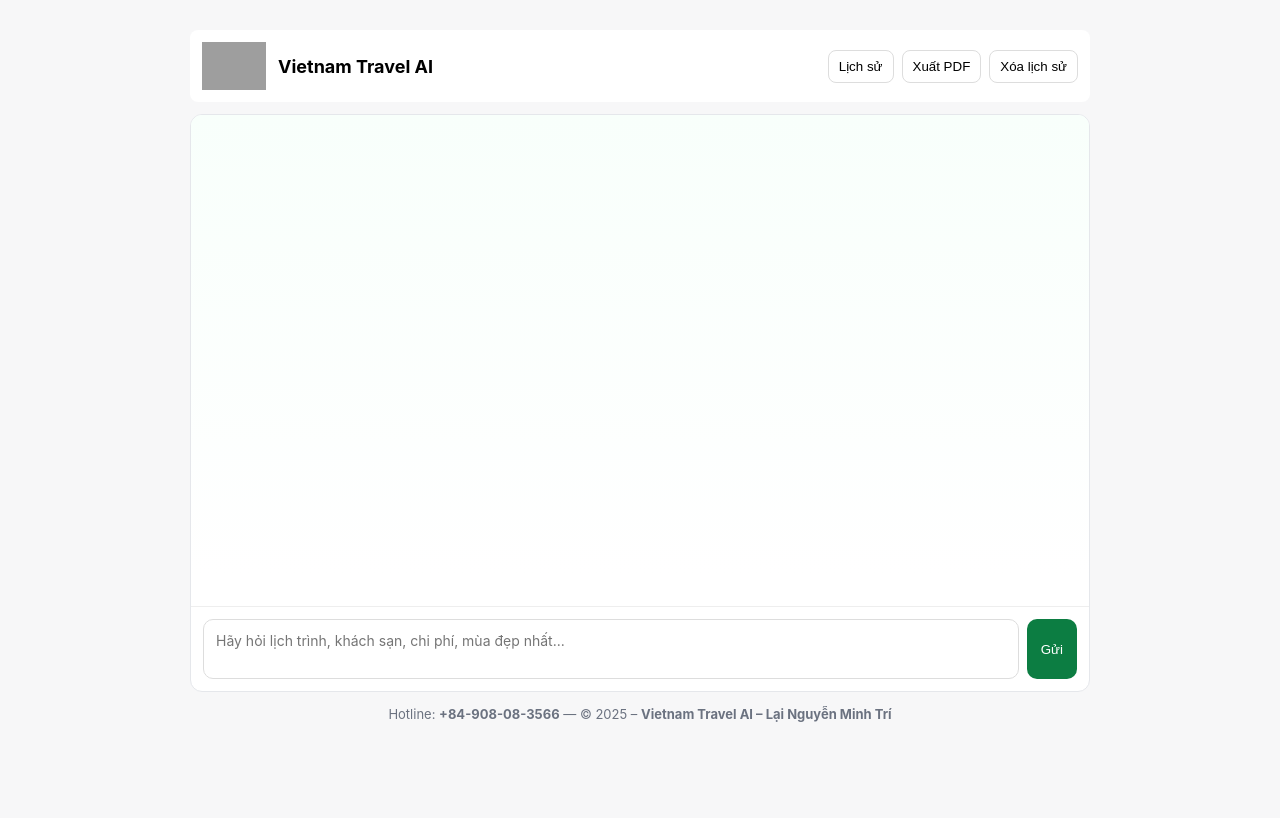
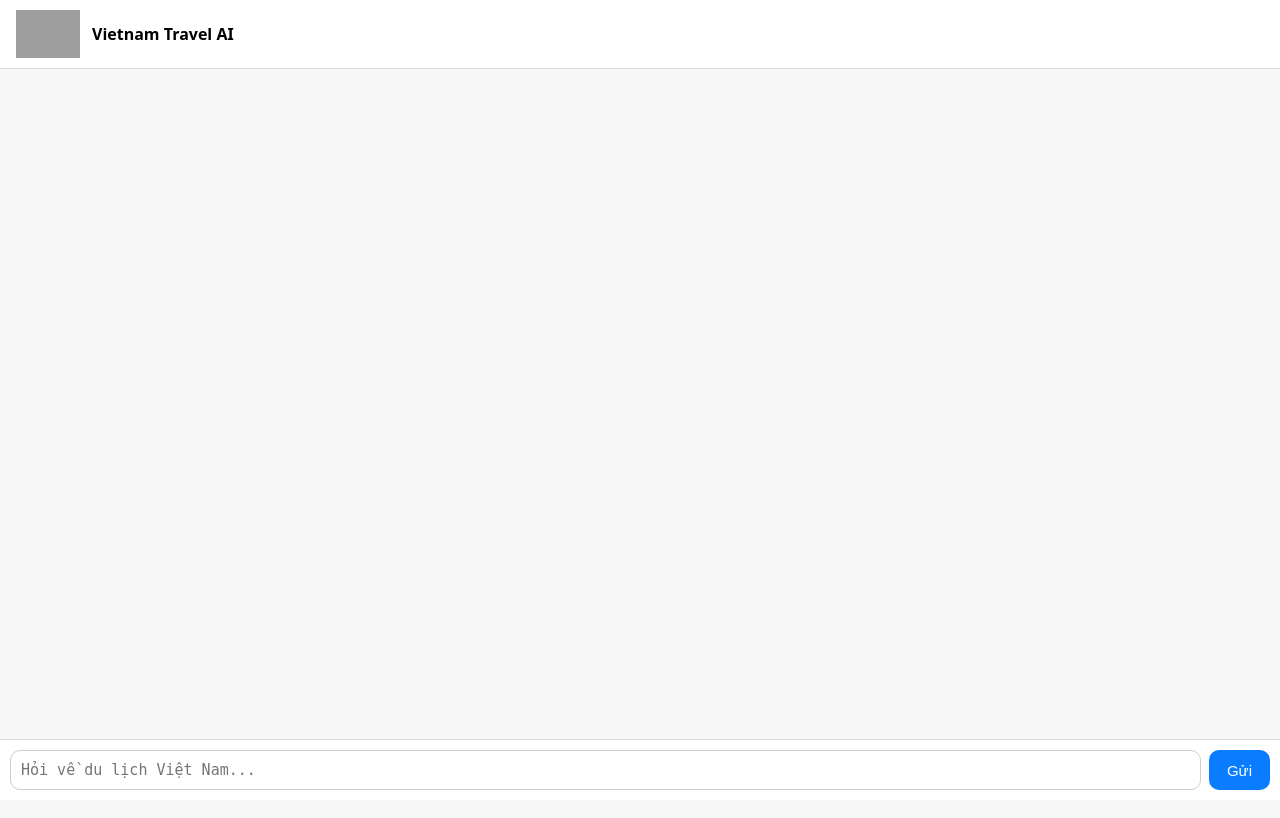
Before and after one commit to minhtriizkooooo-sys/Vietnam-Travel-AI, a Flask app: page / in a window 1280 px wide. After the commit the page ends 790 px from the top, so only its background shows below. Run offline with Flask 3, Linux system fonts and the light colour scheme; data that the repository does not hold is empty; grey boxes are pictures that could not be loaded.

Commit message:
Update ui.html

```diff
--- a/templates/ui.html
+++ b/templates/ui.html
@@ -1,192 +1,232 @@
-<!doctype html>
+<!DOCTYPE html>
 <html lang="vi">
 <head>
-  <meta charset="utf-8" />
-  <meta name="viewport" content="width=device-width,initial-scale=1" />
+<meta charset="UTF-8">
+<meta name="viewport" content="width=device-width, initial-scale=1.0">
 <title>Vietnam Travel AI</title>
 
 <style>
 :root{
     --bg:#f7f7f8;
-      --card:#ffffff;
-      --accent:#0c7d42;
-      --muted:#6b7280;
+    --user:#d2f4ea;
+    --bot:#ffffff;
+    --primary:#0a7cff;
 }
 
-    html,body{
-      height:100%;
+*{box-sizing:border-box}
+body{
     margin:0;
-      font-family:Inter,"Segoe UI",Arial,sans-serif;
+    font-family: system-ui, -apple-system, BlinkMacSystemFont;
     background:var(--bg);
-    }
-
-    .app{
-      max-width:900px;
-      margin:18px auto;
-      padding:12px;
+    display:flex;
+    flex-direction:column;
+    height:100vh;
 }
 
 header{
+    background:#fff;
+    border-bottom:1px solid #ddd;
+    padding:10px 16px;
     display:flex;
     align-items:center;
     gap:12px;
-      background:var(--card);
-      padding:12px;
-      border-radius:8px;
 }
 
-    header img{height:48px}
-    header h1{margin:0;font-size:18px}
-
-    .toolbar-btn{
-      padding:8px 10px;
-      border-radius:8px;
-      border:1px solid #ddd;
-      background:white;
-      cursor:pointer;
+header img{
+    height:48px;
+    max-width:180px;
+    object-fit:contain;
 }
 
-    .chat-shell{
+header .title{
+    font-weight:600;
+    font-size:16px;
+}
+
+#chat{
+    flex:1;
+    overflow-y:auto;
+    padding:16px;
     display:flex;
     flex-direction:column;
-      background:var(--card);
-      margin-top:12px;
-      border-radius:12px;
-      overflow:hidden;
-      height:72vh;
-      border:1px solid #e5e7eb;
+    gap:12px;
 }
 
-    .messages{
-      flex:1;
-      padding:18px;
-      overflow:auto;
-      background:linear-gradient(180deg,#f8fffb,white);
+.msg{
+    max-width:85%;
+    padding:12px 14px;
+    border-radius:14px;
+    line-height:1.5;
+    white-space:pre-wrap;
+    word-break:break-word;
 }
 
-    .bubble{
-      max-width:75%;
-      padding:10px 12px;
-      border-radius:12px;
-      margin:8px 0;
-      white-space:pre-wrap;
-      line-height:1.4;
+.user{
+    align-self:flex-end;
+    background:var(--user);
+    border-bottom-right-radius:4px;
 }
 
-    .bubble.user{
-      margin-left:auto;
-      background:var(--accent);
-      color:white;
+.bot{
+    align-self:flex-start;
+    background:var(--bot);
+    border:1px solid #ddd;
+    border-bottom-left-radius:4px;
 }
 
-    .bubble.bot{
-      background:#f3f4f6;
-      color:#111;
+.media{
+    display:flex;
+    gap:8px;
+    flex-wrap:wrap;
+    margin-top:6px;
 }
 
-    .img-row{
-      display:flex;
-      gap:8px;
-      margin-top:8px;
-      flex-wrap:wrap;
-    }
-
-    .img-row img{
-      width:140px;
-      height:90px;
-      object-fit:cover;
+.media img, .media iframe{
+    max-width:160px;
     border-radius:8px;
 }
 
 .suggestions{
     display:flex;
+    flex-wrap:wrap;
     gap:8px;
-      flex-wrap:wrap;
     margin-top:8px;
 }
 
 .suggestions button{
-      background:white;
-      border:1px solid #ddd;
-      padding:8px 10px;
+    background:#eef2ff;
+    border:1px solid #c7d2fe;
+    border-radius:999px;
+    padding:6px 12px;
+    cursor:pointer;
+    font-size:14px;
+}
+
+footer{
+    background:#fff;
+    border-top:1px solid #ddd;
+    padding:10px;
+}
+
+.input-wrap{
+    display:flex;
+    gap:8px;
+}
+
+textarea{
+    flex:1;
+    resize:none;
+    padding:10px;
     border-radius:10px;
+    border:1px solid #ccc;
+    font-size:15px;
+}
+
+button.send{
+    background:var(--primary);
+    color:#fff;
+    border:none;
+    padding:0 18px;
+    border-radius:10px;
+    font-size:15px;
     cursor:pointer;
 }
 
-    .input-row{
-      display:flex;
-      padding:12px;
-      border-top:1px solid #eee;
-      gap:8px;
-    }
-
-    .input-row textarea{
-      flex:1;
-      padding:12px;
-      border-radius:10px;
-      border:1px solid #ddd;
-      resize:none;
-      font-family:inherit;
-      font-size:14px;
-    }
-
-    .input-row button{
-      background:var(--accent);
-      color:white;
-      border:none;
-      padding:10px 14px;
-      border-radius:10px;
-      cursor:pointer;
-    }
-
-    footer{
-      margin-top:14px;
-      text-align:center;
-      color:var(--muted);
-      font-size:13px;
+@media(max-width:600px){
+    header img{height:40px}
+    .msg{max-width:95%}
 }
 </style>
 </head>
 
 <body>
-<div class="app">
 
 <header>
-    <img src="/static/Logo_Marie_Curie.png" alt="Logo">
-    <div>
-      <h1>Vietnam Travel AI</h1>
-      <div style="font-size:13px;color:var(--muted)"></div>
-    </div>
-    <div style="margin-left:auto;display:flex;gap:8px">
-      <button id="btn-history" class="toolbar-btn">Lịch sử</button>
-      <button id="btn-export" class="toolbar-btn">Xuất PDF</button>
-      <button id="btn-clear" class="toolbar-btn">Xóa lịch sử</button>
-    </div>
+    <img src="/static/logo.png" alt="Logo">
+    <div class="title">Vietnam Travel AI</div>
 </header>
 
-  <div class="chat-shell">
-    <div id="messages" class="messages"></div>
-
-    <div style="padding:12px">
-      <div id="suggestions" class="suggestions"></div>
-    </div>
-
-    <div class="input-row">
-      <textarea
-        id="msg"
-        rows="2"
-        placeholder="Hãy hỏi lịch trình, khách sạn, chi phí, mùa đẹp nhất..."
-      ></textarea>
-      <button id="send">Gửi</button>
-    </div>
-  </div>
+<div id="chat"></div>
 
 <footer>
-    Hotline: <strong>{{ HOTLINE }}</strong> — © 2025 – <strong>{{ BUILDER }}</strong>
+    <div class="input-wrap">
+        <textarea id="input" rows="1" placeholder="Hỏi về du lịch Việt Nam..."></textarea>
+        <button class="send" onclick="send()">Gửi</button>
+    </div>
 </footer>
 
-</div>
+<script>
+const chat = document.getElementById("chat");
+const input = document.getElementById("input");
 
-<script src="/static/chat.js"></script>
+function addMsg(text, cls){
+    const d=document.createElement("div");
+    d.className="msg "+cls;
+    d.textContent=text;
+    chat.appendChild(d);
+    chat.scrollTop=chat.scrollHeight;
+    return d;
+}
+
+function addMedia(parent, images, videos){
+    if((images && images.length)||(videos && videos.length)){
+        const m=document.createElement("div");
+        m.className="media";
+        images?.forEach(i=>{
+            const img=document.createElement("img");
+            img.src=i.url;
+            img.alt=i.caption||"";
+            m.appendChild(img);
+        });
+        videos?.forEach(v=>{
+            const f=document.createElement("iframe");
+            f.src=v.replace("watch?v=","embed/");
+            f.width=160; f.height=90;
+            f.allow="accelerometer; autoplay; encrypted-media";
+            m.appendChild(f);
+        });
+        parent.appendChild(m);
+    }
+}
+
+function addSuggestions(list){
+    if(!list||!list.length)return;
+    const s=document.createElement("div");
+    s.className="suggestions";
+    list.forEach(q=>{
+        const b=document.createElement("button");
+        b.textContent=q;
+        b.onclick=()=>send(q);
+        s.appendChild(b);
+    });
+    chat.appendChild(s);
+}
+
+async function send(text){
+    const msg=text||input.value.trim();
+    if(!msg)return;
+    input.value="";
+    addMsg(msg,"user");
+
+    const r=await fetch("/chat",{
+        method:"POST",
+        headers:{"Content-Type":"application/json"},
+        body:JSON.stringify({msg})
+    });
+    const data=await r.json();
+
+    const bot=addMsg(data.reply,"bot");
+    addMedia(bot,data.images,data.videos);
+    addSuggestions(data.suggestions);
+}
+
+input.addEventListener("keydown",e=>{
+    if(e.key==="Enter"&&!e.shiftKey){
+        e.preventDefault();
+        send();
+    }
+});
+</script>
+
 </body>
 </html>
```
Lines whose indentation alone changed are shown as unchanged.
